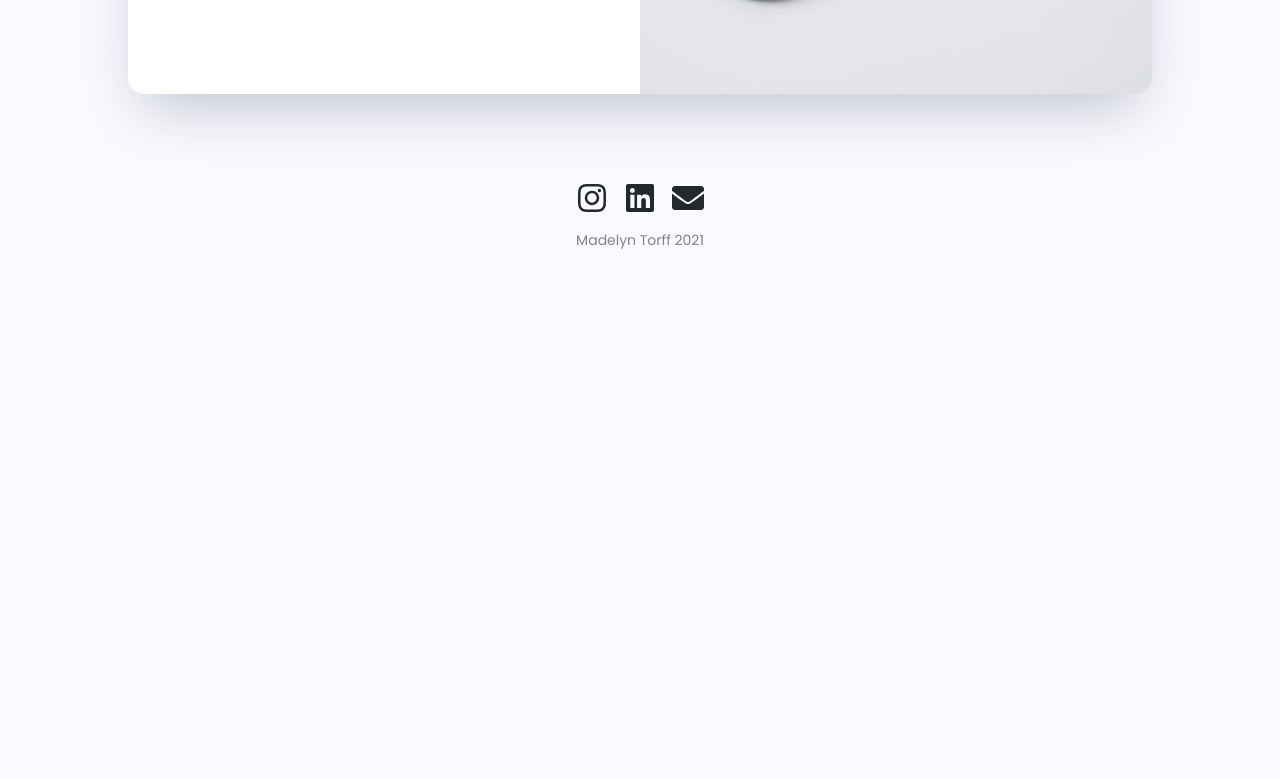
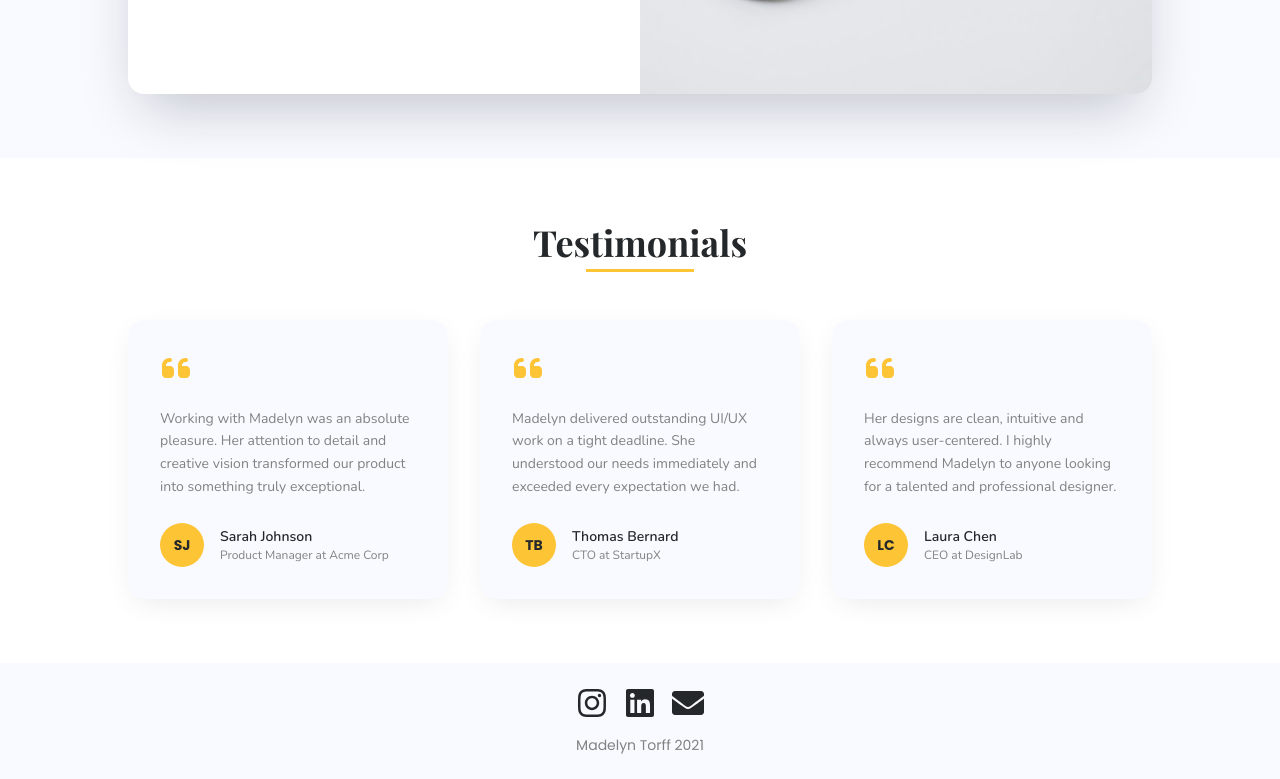
Before and after one commit to MartinPineau/portfolio, a React (Vite) app: page / in a window 1280 px wide. Shown: the part 2291-3070 px from the top of the page. Before the commit the page ends 2565 px from the top, so only its background shows below. Built offline with nearby package versions, Linux system fonts and the light colour scheme; a web font is replaced by a local one.

Commit message:
add testimonials

```diff
--- /dev/null
+++ b/src/components/TestimonialCard.tsx
@@ -0,0 +1,58 @@
+import { FaQuoteLeft } from "react-icons/fa6";
+
+export type Testimonial = {
+  quote: string;
+  author: string;
+  role: string;
+  initials: string;
+};
+
+const TestimonialCard = ({ quote, author, role, initials }: Testimonial) => {
+  return (
+    <figure className="h-full bg-[var(--color-bg-light)] rounded-2xl p-8 flex flex-col gap-6 shadow-[0_8px_30px_-8px_rgba(15,23,42,0.1)] hover:shadow-[0_12px_40px_-8px_rgba(15,23,42,0.15)] transition-shadow">
+      <FaQuoteLeft
+        className="w-8 h-8 text-[var(--color-main-yellow)] shrink-0"
+        aria-hidden="true"
+      />
+
+      <blockquote className="flex-1">
+        <p
+          className="text-[var(--color-gray-medium)] leading-relaxed text-sm"
+          style={{ fontFamily: "var(--font-nunito)" }}
+        >
+          {quote}
+        </p>
+      </blockquote>
+
+      <figcaption className="flex items-center gap-4">
+        <div
+          className="w-11 h-11 rounded-full bg-[var(--color-main-yellow)] flex items-center justify-center shrink-0"
+          aria-hidden="true"
+        >
+          <span
+            className="text-sm font-bold text-[var(--color-main-dark)]"
+            style={{ fontFamily: "var(--font-poppins)" }}
+          >
+            {initials}
+          </span>
+        </div>
+        <div>
+          <cite
+            className="not-italic font-semibold text-sm text-[var(--color-main-dark)] block"
+            style={{ fontFamily: "var(--font-nunito)" }}
+          >
+            {author}
+          </cite>
+          <p
+            className="text-xs text-[var(--color-gray-medium)]"
+            style={{ fontFamily: "var(--font-nunito)" }}
+          >
+            {role}
+          </p>
+        </div>
+      </figcaption>
+    </figure>
+  );
+};
+
+export default TestimonialCard;
--- /dev/null
+++ b/src/components/Testimonials.tsx
@@ -0,0 +1,56 @@
+import TestimonialCard, { type Testimonial } from "./TestimonialCard";
+
+const testimonials: Testimonial[] = [
+  {
+    quote:
+      "Working with Madelyn was an absolute pleasure. Her attention to detail and creative vision transformed our product into something truly exceptional.",
+    author: "Sarah Johnson",
+    role: "Product Manager at Acme Corp",
+    initials: "SJ",
+  },
+  {
+    quote:
+      "Madelyn delivered outstanding UI/UX work on a tight deadline. She understood our needs immediately and exceeded every expectation we had.",
+    author: "Thomas Bernard",
+    role: "CTO at StartupX",
+    initials: "TB",
+  },
+  {
+    quote:
+      "Her designs are clean, intuitive and always user-centered. I highly recommend Madelyn to anyone looking for a talented and professional designer.",
+    author: "Laura Chen",
+    role: "CEO at DesignLab",
+    initials: "LC",
+  },
+];
+
+const Testimonials = () => {
+  return (
+    <section
+      aria-labelledby="testimonials-heading"
+      className="px-10 py-16 bg-white"
+    >
+      <h2
+        id="testimonials-heading"
+        className="relative w-fit mx-auto text-4xl font-bold text-[var(--color-main-dark)] mb-12 pb-2.5
+          before:content-[''] before:absolute before:w-1/2 before:h-[3px] before:bottom-0 before:left-1/4 before:bg-[var(--color-main-yellow)]"
+        style={{ fontFamily: "var(--font-playfair)" }}
+      >
+        Testimonials
+      </h2>
+
+      <ol
+        className="grid grid-cols-1 md:grid-cols-3 gap-8 max-w-5xl mx-auto"
+        aria-label="Client testimonials"
+      >
+        {testimonials.map((t) => (
+          <li key={t.author}>
+            <TestimonialCard {...t} />
+          </li>
+        ))}
+      </ol>
+    </section>
+  );
+};
+
+export default Testimonials;
--- a/src/pages/HomePage.tsx
+++ b/src/pages/HomePage.tsx
@@ -1,5 +1,6 @@
 import Intro from "../components/Intro";
 import ProjectList from "../components/ProjectList";
+import Testimonials from "../components/Testimonials";
 
 const HomePage = () => {
   return (
@@ -14,6 +15,7 @@ const HomePage = () => {
         </h2>
         <ProjectList />
       </section>
+      <Testimonials />
     </>
   );
 };
```
